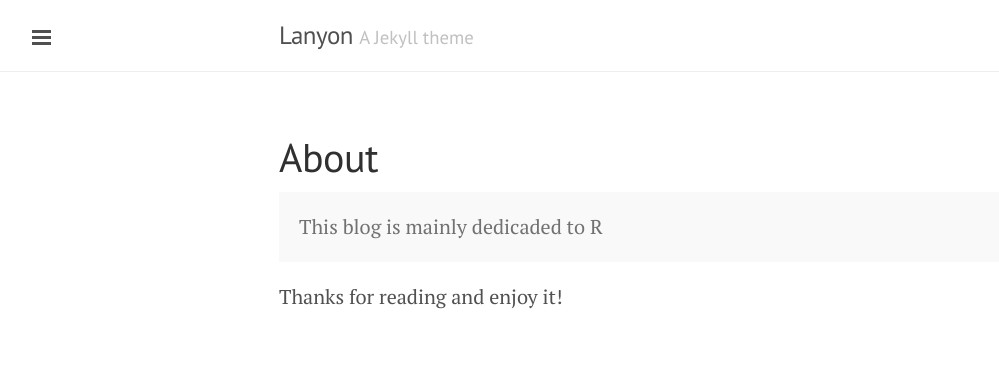
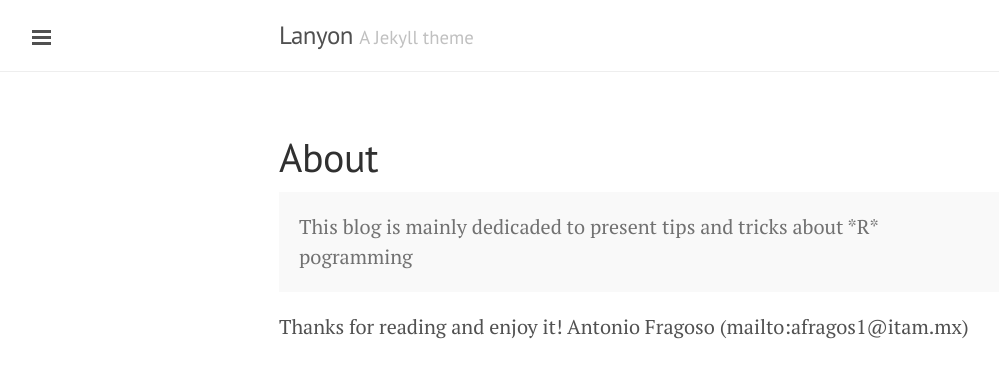
Before and after one commit to afrdiaz/afrdiaz.github.io, a Jekyll site: the page built from about.md, in a window 1280 px wide. Shown: the top 378 px of the page, without its empty margins (1-1000 px from the left). Built offline with Jekyll 4.4.1, drawn with Linux system fonts in a browser that asks for light colours; Markdown is read by kramdown in place of the engine named in the settings.

Commit message:
Update about.md

```diff
--- a/about.md
+++ b/about.md
@@ -4,7 +4,8 @@ title: About
 ---
 
 <p class="message">
-  This blog is mainly dedicaded to R
+  This blog is mainly dedicaded to present tips and tricks about *R* pogramming
 </p>
 
 Thanks for reading and enjoy it!
+Antonio Fragoso (mailto:afragos1@itam.mx)
```
